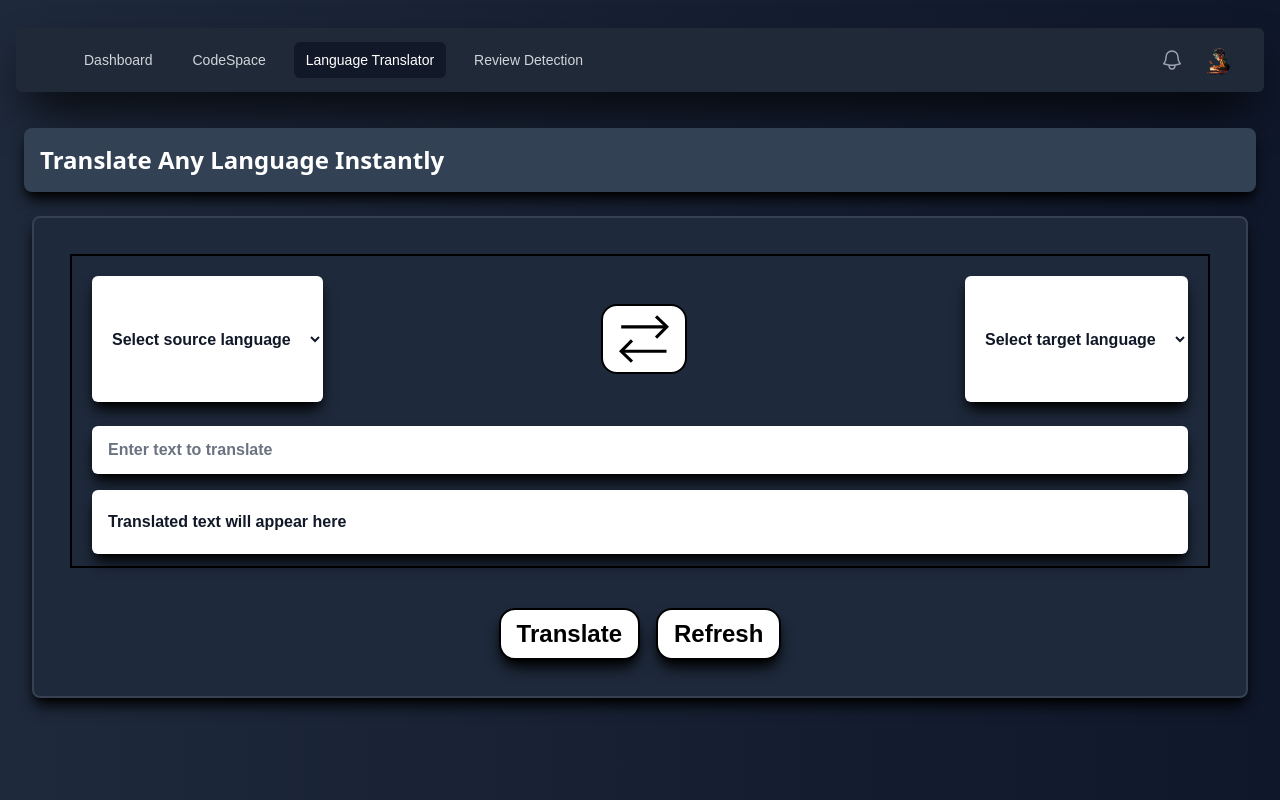
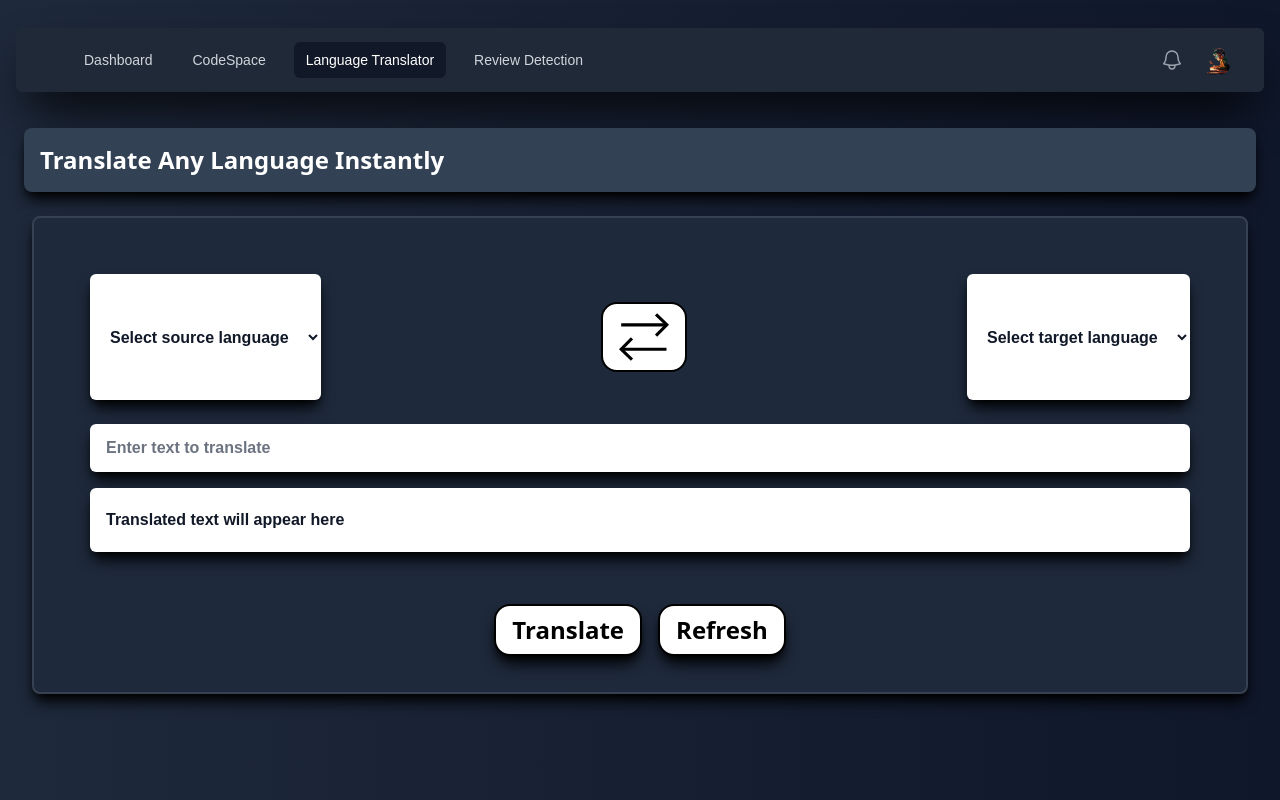
Before and after one commit to Coding-Deb/all_in_one, a React (Create React App) app: page /#/language_translator in a window 1280 px wide. Built offline with nearby package versions, Linux system fonts and the light colour scheme.

Commit message:
twentieth commit

```diff
--- a/package.json
+++ b/package.json
@@ -13,6 +13,7 @@
     "@testing-library/jest-dom": "^5.17.0",
     "@testing-library/react": "^13.4.0",
     "@testing-library/user-event": "^13.5.0",
+    "axios": "^1.7.2",
     "gh-pages": "^6.1.1",
     "react": "^18.3.1",
     "react-dom": "^18.3.1",
--- a/src/Inner Projects/Language Translate/language_translate_homepage.jsx
+++ b/src/Inner Projects/Language Translate/language_translate_homepage.jsx
@@ -1,6 +1,7 @@
 import React, { useState } from "react";
 import { TopBar } from "../../Components/topbar";
 import "../../CSS/web.css";
+import axios from "axios";
 
 export const Language_Translate_Homepage = () => {
   const [rotated, setRotated] = useState(false);
@@ -13,12 +14,12 @@ export const Language_Translate_Homepage = () => {
     { code: "en", name: "English" },
     { code: "es", name: "Spanish" },
     { code: "fr", name: "French" },
+    { code: "bn", name: "Bengali" },
     // Add more languages as needed
   ];
 
   const handleClick = () => {
     setRotated(!rotated);
-    // Logic for switching languages
     const tempLang = sourceLang;
     setSourceLang(targetLang);
     setTargetLang(tempLang);
@@ -38,6 +39,30 @@ export const Language_Translate_Homepage = () => {
     setTranslated(`Translated text from ${sourceLang} to ${targetLang}: ${input}`);
   };
 
+  async function generate_text() {
+    console.log("loading....");
+    setTranslated('Loading....');
+    try {
+      const response = await axios.post(
+        "https://generativelanguage.googleapis.com/v1beta/models/gemini-pro:generateContent?key=AIzaSyAJkGDXlM3x7VUdONnJhVC4ppUp3UoJBEo",
+        {
+          contents: [
+            {
+              parts: [{ text: `Translate ${input} from ${sourceLang} to ${targetLang}` }]
+            },
+          ],
+        }
+      );
+      const data = response.data.candidates[0].content.parts[0].text;
+      console.log(data);
+      setTranslated(data);
+      // Process the response as needed
+    } catch (error) {
+      console.error("Error generating text:", error);
+      setTranslated("Error generating text");
+    }
+  }
+
   return (
     <div className="flex flex-col p-4 bg-gradient-to-r from-slate-800 to-slate-900 min-h-screen">
       <TopBar />
@@ -45,7 +70,7 @@ export const Language_Translate_Homepage = () => {
         <h1 className="font-sans">Translate Any Language Instantly</h1>
       </div>
       <div className="border-2 border-gray-700 shadow-lg shadow-black p-6 m-4 bg-slate-800 rounded-lg flex flex-col space-y-4">
-        <div className="border-2 border-black m-3 p-3 flex flex-col space-y-4">
+        <div className="m-3 p-3 flex flex-col space-y-4">
           <div className="flex flex-col md:flex-row justify-between">
             <select
               value={sourceLang}
@@ -60,7 +85,7 @@ export const Language_Translate_Homepage = () => {
               ))}
             </select>
             <div className="p-3 m-3 flex items-center justify-center">
-              <div className="border-2 border-black px-4 py-2 m-3 rounded-2xl bg-white w-fit flex justify-center items-center">
+              <div className="border-2 border-black px-4 py-2 m-3 rounded-2xl bg-white w-fit flex justify-center items-center cursor-pointer">
                 <svg
                   xmlns="http://www.w3.org/2000/svg"
                   version="1.1"
@@ -129,14 +154,17 @@ export const Language_Translate_Homepage = () => {
         </div>
         <div className="p-3 m-3 flex justify-center space-x-4">
           <button
-            onClick={translate}
-            className="border-2 border-black px-4 py-2 rounded-2xl bg-white text-black font-bold text-2xl shadow-lg shadow-black transition-transform duration-300 hover:scale-105"
+            onClick={() => {
+              translate();
+              generate_text();
+            }}
+            className="border-2 border-black px-4 py-2 rounded-2xl hover:bg-orange-600 hover:text-white font-sans bg-white text-black font-bold text-2xl shadow-lg shadow-black transition-transform duration-300 hover:scale-105"
           >
             Translate
           </button>
           <button
             onClick={refresh}
-            className="border-2 border-black px-4 py-2 rounded-2xl bg-white text-black font-bold text-2xl shadow-lg shadow-black transition-transform duration-300 hover:scale-105"
+            className="border-2 border-black px-4 py-2 rounded-2xl hover:bg-green-600 hover:text-white font-sans bg-white text-black font-bold text-2xl shadow-lg shadow-black transition-transform duration-300 hover:scale-105"
           >
             Refresh
           </button>
--- /dev/null
+++ b/src/apikey.js
@@ -0,0 +1 @@
+AIzaSyAJkGDXlM3x7VUdONnJhVC4ppUp3UoJBEo
```
Also changed, not shown: 1 other file (tests, documents, lock files or other folders).
